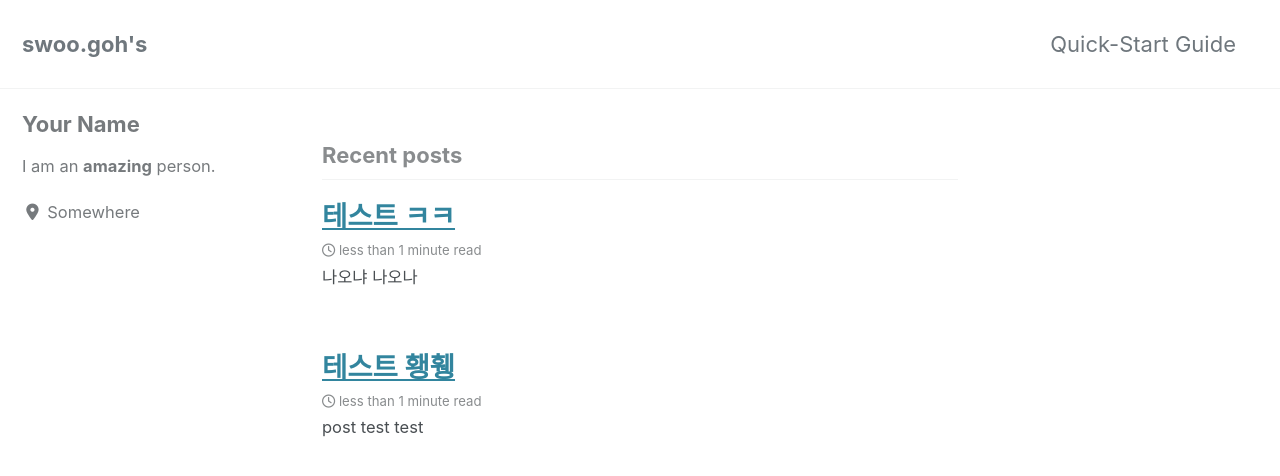
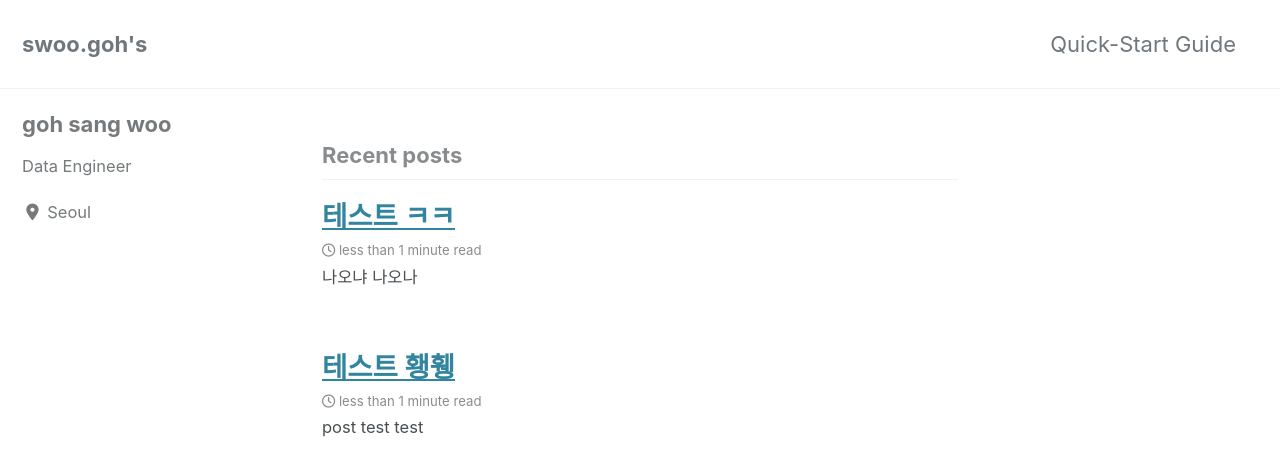
Before and after one commit to swoo-goh/.github.io, a Jekyll site: the page built from index.html, in a window 1280 px wide and 900 px high. Shown: the top 476 px of the window. Built offline with Jekyll 4.4.1, drawn with Linux system fonts in a browser that asks for light colours; cached includes are drawn as plain includes; nearby versions of some CDN libraries; the list of posts is cut into pages by our own code.

Commit message:
Update _config.yml

```diff
--- a/_config.yml
+++ b/_config.yml
@@ -107,10 +107,10 @@ analytics:
 
 # Site Author
 author:
-  name             : "Your Name"
+  name             : "goh sang woo"
   avatar           : # path of avatar image, e.g. "/assets/images/bio-photo.jpg"
-  bio              : "I am an **amazing** person."
-  location         : "Somewhere"
+  bio              : "Data Engineer"
+  location         : "Seoul"
   email            :
   links:
     - label: "Email"
```
